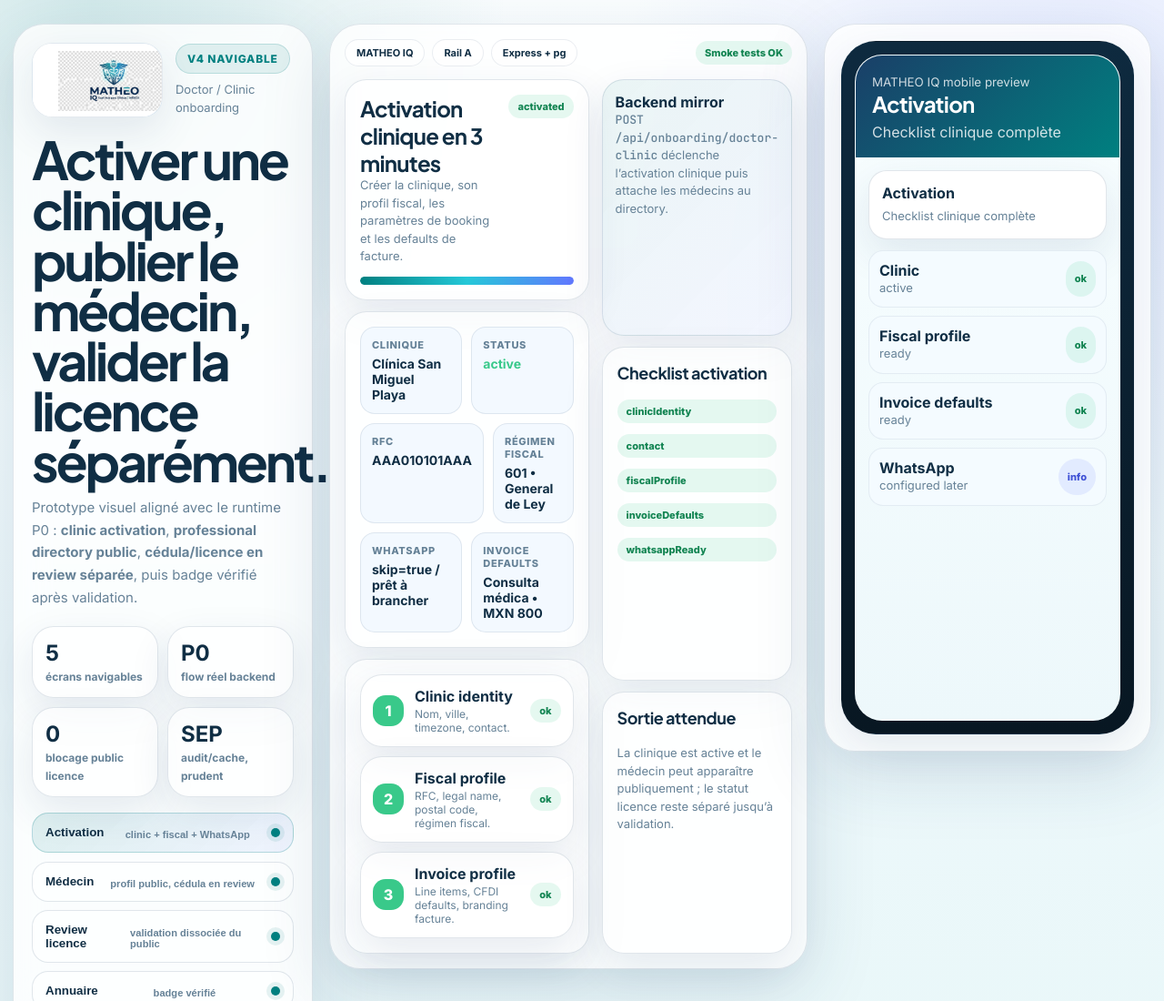
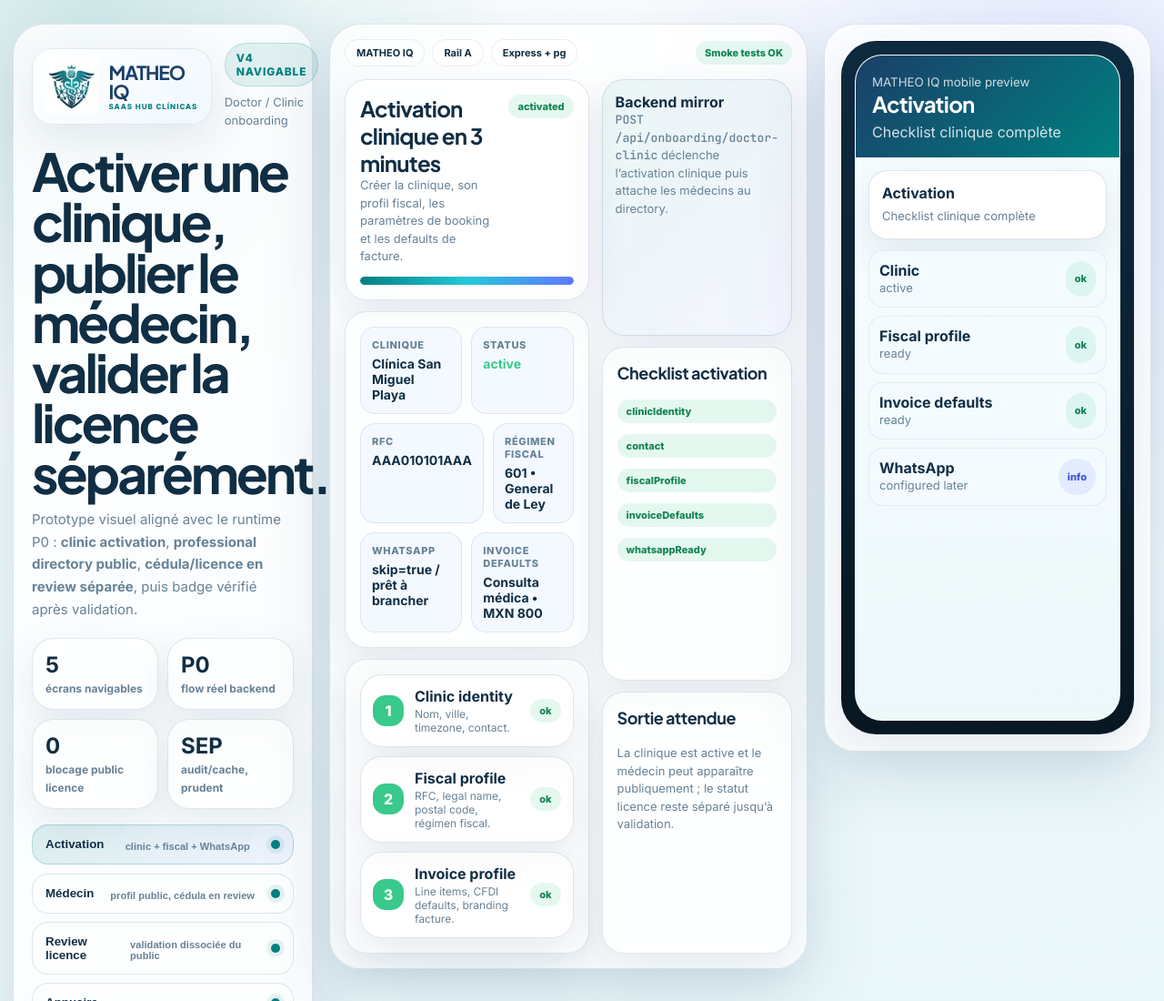
Before and after one commit to astroclawdrobot-tech/matheoiq-preview, a plain HTML site: page web-prototypes/matheoiq-doctor-clinic-onboarding-v4-2026-05-04.html in a window 1280 px wide. Shown: the top 1100 px of the page at 91% size. Drawn offline with Linux system fonts and the light colour scheme.

Commit message:
fix(preview): use saved MATHEO IQ emblem asset

```diff
--- a/web-prototypes/matheoiq-doctor-clinic-onboarding-v4-2026-05-04.html
+++ b/web-prototypes/matheoiq-doctor-clinic-onboarding-v4-2026-05-04.html
@@ -19,7 +19,7 @@
     *{box-sizing:border-box} html{scroll-behavior:smooth} body{margin:0;min-height:100vh;font-family:var(--font-ui);color:var(--ink);background:radial-gradient(circle at 8% 0%,rgba(0,128,128,.16),transparent 26%),radial-gradient(circle at 92% 10%,rgba(98,119,255,.14),transparent 30%),linear-gradient(180deg,#fbfeff,var(--bg) 54%,#e8f7f8)}
     a{color:inherit} .shell{width:min(1440px,calc(100% - 28px));margin:0 auto;padding:26px 0 42px;display:grid;grid-template-columns:330px minmax(480px,1fr) 360px;gap:18px;align-items:start}
     .glass{background:var(--panel);border:1px solid var(--line);box-shadow:var(--shadow);backdrop-filter:blur(18px);-webkit-backdrop-filter:blur(18px)}
-    .panel{border-radius:var(--radius-xl);padding:20px}.hero{position:sticky;top:18px}.logo{display:flex;gap:14px;align-items:center}.logo-mark{width:178px;height:82px;border-radius:22px;overflow:hidden;background:linear-gradient(135deg,#ffffff,#f0f8ff);box-shadow:var(--shadow-soft);border:1px solid rgba(26,63,104,.10);display:grid;place-items:center}.logo-mark img{width:178px;height:82px;object-fit:contain;object-position:center;display:block;background:#fff;padding:8px}
+    .panel{border-radius:var(--radius-xl);padding:20px}.hero{position:sticky;top:18px}.logo{display:flex;gap:14px;align-items:center}.logo-mark{min-height:82px;border-radius:22px;background:linear-gradient(135deg,#ffffff,#f0f8ff);box-shadow:var(--shadow-soft);border:1px solid rgba(26,63,104,.10);display:flex;align-items:center;gap:12px;padding:10px 14px}.logo-mark img{width:58px;height:62px;object-fit:contain;display:block}.logo-type{display:grid;gap:2px;line-height:1}.logo-type strong{font-family:var(--font-display);font-size:21px;letter-spacing:-.055em;color:var(--navy)}.logo-type span{font-size:8px;font-weight:900;letter-spacing:.12em;text-transform:uppercase;color:var(--teal);white-space:nowrap}
     .eyebrow,.chip,.pill{display:inline-flex;align-items:center;gap:8px;border-radius:999px;font-weight:800;letter-spacing:.07em;text-transform:uppercase}.eyebrow{padding:8px 12px;background:rgba(0,128,128,.1);border:1px solid rgba(0,128,128,.18);color:var(--teal);font-size:12px}.chip,.pill{min-height:30px;padding:0 12px;background:rgba(255,255,255,.66);border:1px solid rgba(26,63,104,.09);color:var(--muted);font-size:11px}.pill{letter-spacing:0;text-transform:none;font-weight:700;color:var(--ink)}
     h1,h2,h3,h4{font-family:var(--font-display);margin:0}h1{font-size:clamp(34px,4.5vw,58px);line-height:.96;letter-spacing:-.055em;margin:18px 0 12px}h2{font-size:24px;letter-spacing:-.03em}h3{font-size:18px;letter-spacing:-.025em}p{margin:0}.lead{color:var(--muted);line-height:1.65;font-size:15px}.mono,code{font-family:var(--font-mono)}
     .stack{display:grid;gap:12px}.mt{margin-top:18px}.metrics{display:grid;grid-template-columns:1fr 1fr;gap:10px}.metric,.card,.step,.row,.device,.note{border:1px solid var(--line);background:rgba(255,255,255,.62);border-radius:var(--radius-lg);box-shadow:var(--shadow-soft)}.metric{padding:14px}.metric strong{display:block;font-size:24px}.metric span{color:var(--muted);font-size:12px;font-weight:700}
@@ -39,7 +39,7 @@
   <main class="shell">
     <aside class="panel glass hero">
       <div class="logo">
-        <div class="logo-mark"><img src="../branding/assets-2026-04-20/matheo-iq-primary-logo-lockup-saas-hub-clinicas-mexico-v1.jpg" alt="MATHEO IQ logo" /></div>
+        <div class="logo-mark"><img src="../branding/reference-inbound-2026-05-02/emblem-reference-v2.jpg" alt="MATHEO IQ emblem" /><div class="logo-type"><strong>MATHEO IQ</strong><span>SaaS Hub Clínicas</span></div></div>
         <div><span class="eyebrow">V4 navigable</span><p class="sub mt" style="margin-top:8px">Doctor / Clinic onboarding</p></div>
       </div>
       <h1>Activer une clinique, publier le médecin, valider la licence séparément.</h1>
```
Also changed, not shown: web-prototypes/matheoiq-gov-compliance-admin-deadlines-v1-2026-05-04.html (+2 -2 lines), branding/reference-inbound-2026-05-02/emblem-reference-v2.jpg (added).
